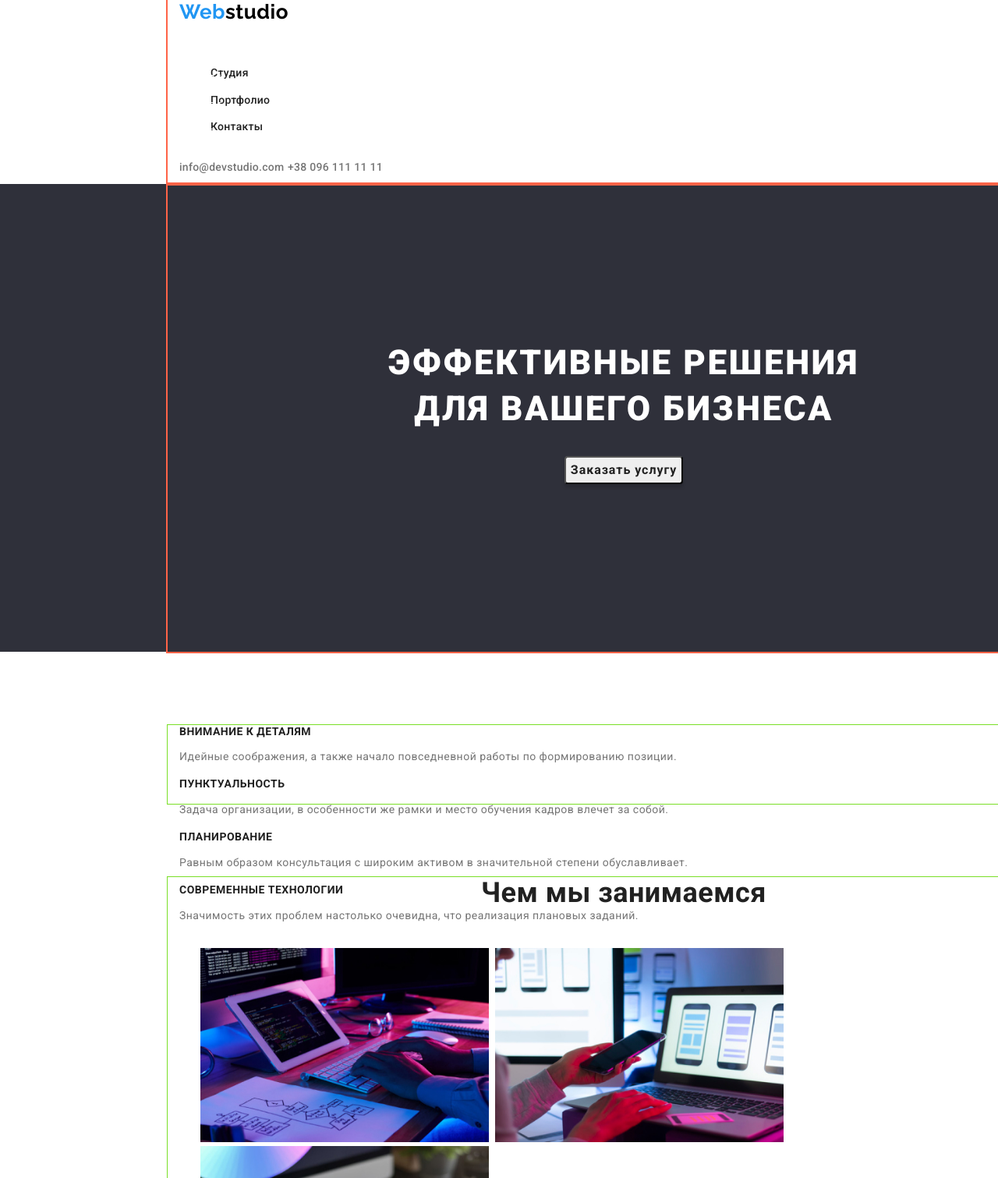
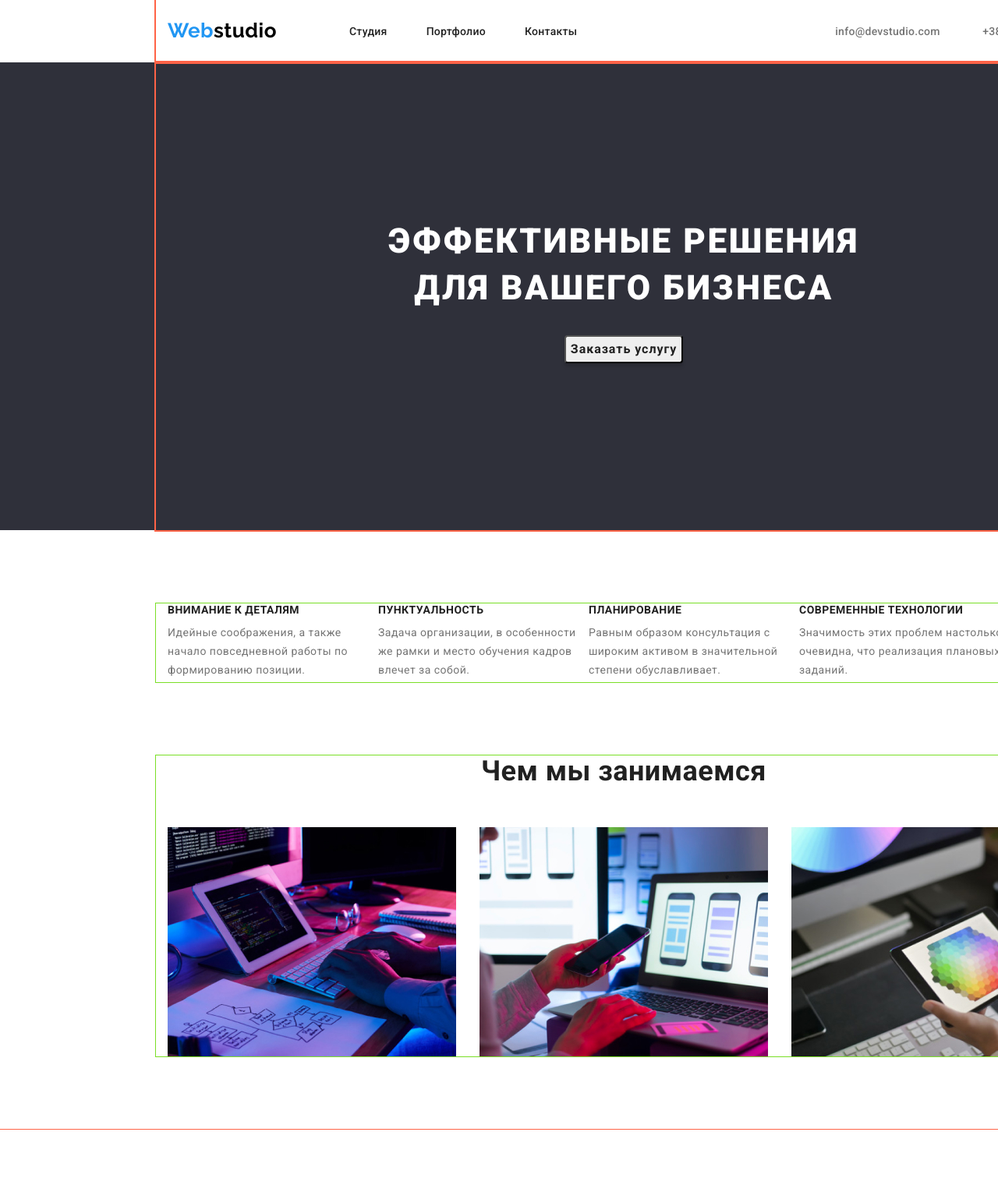
Before and after one commit to togyzbaym/goit-markup-hw-03, a plain HTML site: page index.html in a window 1280 px wide. Shown: the top 1511 px of the page at 78% size. Drawn offline with nearby package versions, Linux system fonts and the light colour scheme.

Commit message:
21.01.2021

```diff
--- a/css/style.css
+++ b/css/style.css
@@ -15,24 +15,31 @@ body {
   letter-spacing: var(--text-letter-spacing);
   width: 1600px;
 }
-.lists{
+.lists {
   list-style: none;
-
 }
-.links{
+.links {
   text-decoration: none;
 }
 
 /*=========HEDER==========*/
 .header {
-  align-items: center;
+  height: 80px;
 }
 .header-container {
-  width: 1170px;
+  width: 1200px;
+  height: 80px;
   padding: 0 15px;
   outline: 2px solid tomato;
   align-items: center;
   margin: auto auto;
+
+  display: flex;
+  align-items: center;
+}
+.navigation {
+  display: flex;
+  align-items: center;
 }
 .logo-link {
   display: flex;
@@ -43,8 +50,9 @@ body {
   line-height: 1.192;
   color: #2196f3;
   text-decoration: none;
-  align-items: center;
-  margin-bottom: 20px;
+  margin-top: 24px;
+  margin-bottom: 25px;
+  margin-right: 93px;
 }
 .logo-part-name {
   color: #000000;
@@ -54,13 +62,27 @@ body {
   /*text-decoration: underline solid var(--accent-color);*/
   cursor: pointer;
 }
+.nav-list {
+  display: flex;
+  justify-content: center;
+  align-items: center;
+  padding: 0px;
+  margin-top: 0px;
+  margin-bottom: 0px;
+  margin-left: 0px;
+  margin-right: 331px;
+}
 
 .nav-list-itme {
   list-style-type: none;
   display: inline;
-  margin-right: 5px;
-  border: 1px solid #ffffff;
-  padding: 3px;
+  height: 16px;
+  margin-top: 32px;
+  margin-bottom: 32px;
+  padding: 0px;
+}
+.nav-list-itme:not(:last-child) {
+  margin-right: 50px;
 }
 
 .nav-list-link {
@@ -84,14 +106,18 @@ body {
 .contact-list {
   margin: 0;
   padding: 0;
+  justify-content: center;
 }
 
 .contact-list-itme {
   display: inline-block;
   list-style-type: none;
-  height: 21px;
-  padding padding-top: 10px;
-  margin-bottom: 9px;
+  height: 16px;
+  margin-top: 32px;
+  margin-bottom: 32px;
+}
+.contact-list-itme:first-child {
+  margin-right: 50px;
 }
 .contact-list-link {
   display: flex;
@@ -124,7 +150,7 @@ body {
 }
 
 .hero-container {
-  width: 1170px;
+  width: 1200px;
   height: 600px;
   padding: 0 15px;
   outline: 2px solid tomato;
@@ -177,7 +203,7 @@ body {
 
 /*===========TEXT SECTION======*/
 .text-container {
-  width: 1170px;
+  width: 1200px;
   height: 101px;
   padding: 0 15px;
   outline: 1px solid #7adf27;
@@ -190,10 +216,12 @@ body {
 .text-list {
   margin: 0;
   padding: 0;
+  display: flex;
 }
 .text-list-itme {
   list-style-type: none;
   display: flexbox;
+  width: 270px;
 }
 .text-third-title {
   font-weight: bold;
@@ -201,27 +229,29 @@ body {
   line-height: 1.142;
   text-transform: uppercase;
   color: var(--titles-color);
-  margin: 0px;
+  margin-top: 0px;
+  margin-bottom: 10px;
 }
 .discreption {
   font-weight: normal;
   font-size: 14px;
   line-height: 1.714;
   color: var(--discreption-color);
+  margin: 0px;
 }
 
 /*========END TEXT============*/
 
 /*========SERVISES============*/
 .servises-container {
-  width: 1170px;
+  width: 1200px;
   height: 386px;
   padding: 0 15px;
   outline: 1px solid #7adf27;
   margin-left: auto;
   margin-right: auto;
   margin-bottom: 94px;
-  padding: 0;
+  font-size: 0px;
 }
 .third-title {
   font-weight: bold;
@@ -238,6 +268,12 @@ body {
   display: inline-block;
   list-style-type: none;
 }
+.servises-list {
+  padding: 0px;
+}
+.servises-list-itme:not(:last-child) {
+  margin-right: 29.5px;
+}
 /*========END SERVISES============*/
 
 /*==============TEAM ===================*/
@@ -252,14 +288,14 @@ body {
   padding-bottom: 94px;
 }
 .team-container {
-  width: 1170px;
+  width: 1200px;
   height: 368px;
   padding: 0 15px;
   outline: 1px solid #7adf27;
   margin-left: auto;
   margin-right: auto;
   margin-top: 0px;
-
+  text-align: center;
 }
 .team-list {
   margin: 0;
@@ -296,7 +332,7 @@ body {
   background-color: #2f303a;
 }
 .footer-container {
-  width: 1170px;
+  width: 1200px;
   height: 252px;
   padding: 0 15px;
   outline: 2px solid tomato;
@@ -306,53 +342,58 @@ body {
   padding-bottom: 60px;
 }
 
-.footer-contact-list{
+.footer-contact-list {
   padding-left: 0px;
   padding-right: 0px;
   padding-top: 16px;
   margin: 0px;
-
 }
-.footer-contact-list-itme{
+.footer-contact-list-itme {
   list-style-type: none;
+  width: 231px;
   height: 21px;
   padding-right: 0px;
   margin-bottom: 9px;
 }
+.footer-contact-list-link {
+  font-weight: 500;
+  font-size: 14px;
+  line-height: 1.142;
+  letter-spacing: 0.02em;
+  text-decoration: none;
+  color: #757575;
+}
 
 /*========PORTFOLIO============*/
 .portfolio-section {
-  width: 1170px;
+  width: 1200px;
   padding: 0 15px;
-  outline: 1px solid #7adf27;
+  outline: 0px solid #72ec0d;
   margin-left: auto;
   margin-right: auto;
   text-align: center;
   margin-bottom: 94px;
 }
-.galery-section{
+
+/*.galery-section{
   width: 1200px;
   outline: 1px solid sienna;
   margin-left: auto;
-  margin-right: auto;
-  galery-section:not(nth-last-chail){
+  margin-right: 0px;
+}*/
 
-  }
-}
 .portfolio-galery-list {
   padding: 0px;
   margin: 0px;
 }
-.filter-list{
- margin-top: 0px;
+.filter-list {
+  margin-top: 0px;
   margin-bottom: 0px;
-   margin-bottom: 50px;
+  margin-bottom: 50px;
 }
 .filter-list-itme {
   display: inline-block;
   background: #f5f4fa;
-
-
 }
 .filter-modal-btn {
   font-family: inherit;
@@ -363,11 +404,9 @@ body {
   background-color: #f5f4fa;
   border-radius: 4px;
 
-  height:38px ;
+  height: 38px;
   padding: 6px 22px;
-   margin-right: 8px;
-
-
+  margin-right: 8px;
 }
 .filter-modal-btn:hover,
 .filter-modal-btn:focus {
@@ -378,14 +417,19 @@ body {
 .filter-modal-btn:active {
   columns: var(--active-color);
 }
-
+.portfolio-galery-list {
+  font-size: 0px;
+}
 .galery-list-itme {
   list-style-type: none;
   display: inline-block;
+  margin-left: 0px;
 }
-.galery-list-img{
-  margin-left: 2px;
-  margin-right: 2px;
+.galery-list-itme:not(:nth-child(3n + 3)) {
+  margin-right: 29.5px;
+}
+.galery-list-itme:not(:nth-child(n + 7)) {
+  margin-bottom: 30px;
 }
 
 /*============COMPANENTS==========*/
--- a/index.html
+++ b/index.html
@@ -68,11 +68,11 @@
             <h3 class="third-title">Чем мы занимаемся</h3>
             <ul class="servises-list">
                 <li class="servises-list-itme"><img class="galery-list-img" src="./images/servises/servises-img1.jpg" alt="Computer"
-                        width="370" height="249"></li>
+                        width="370" height="294"></li>
                 <li class="servises-list-itme"><img class="galery-list-img" src="./images/servises/servises-img2.jpg"
-                        alt="Smartphone" width="370" height="249"></li>
+                        alt="Smartphone" width="370" height="294"></li>
                 <li class="servises-list-itme"><img class="galery-list-img" src="./images/servises/servises-img3.jpg" alt="Tablet"
-                        width="370" height="249"></li>
+                        width="370" height="294"></li>
             </ul>
         </div>
 
@@ -123,9 +123,9 @@
                 26</a>
         </address>
         <ul class="contact-list">
-            <li class="contact-list-itme"><a class="contact-list-link links" href="mailto:info@devstudio.com">info@devstudio.com</a>
+            <li class="-footer-contact-list-itme"><a class="footer-contact-list-link" href="mailto:info@devstudio.com">info@devstudio.com</a>
             </li>
-            <li class="contact-list-itme"><a class="contact-list-link links" href="tel:+380961111111">+38 096 111 11 11</a></li>
+            <li class="footer-contact-list-itme"><a class="footer-contact-list-link" href="tel:+380961111111">+38 096 111 11 11</a></li>
         </ul>
     </div>
     </footer>
```
Also changed, not shown: portfolio.html (+1 -1 lines).
